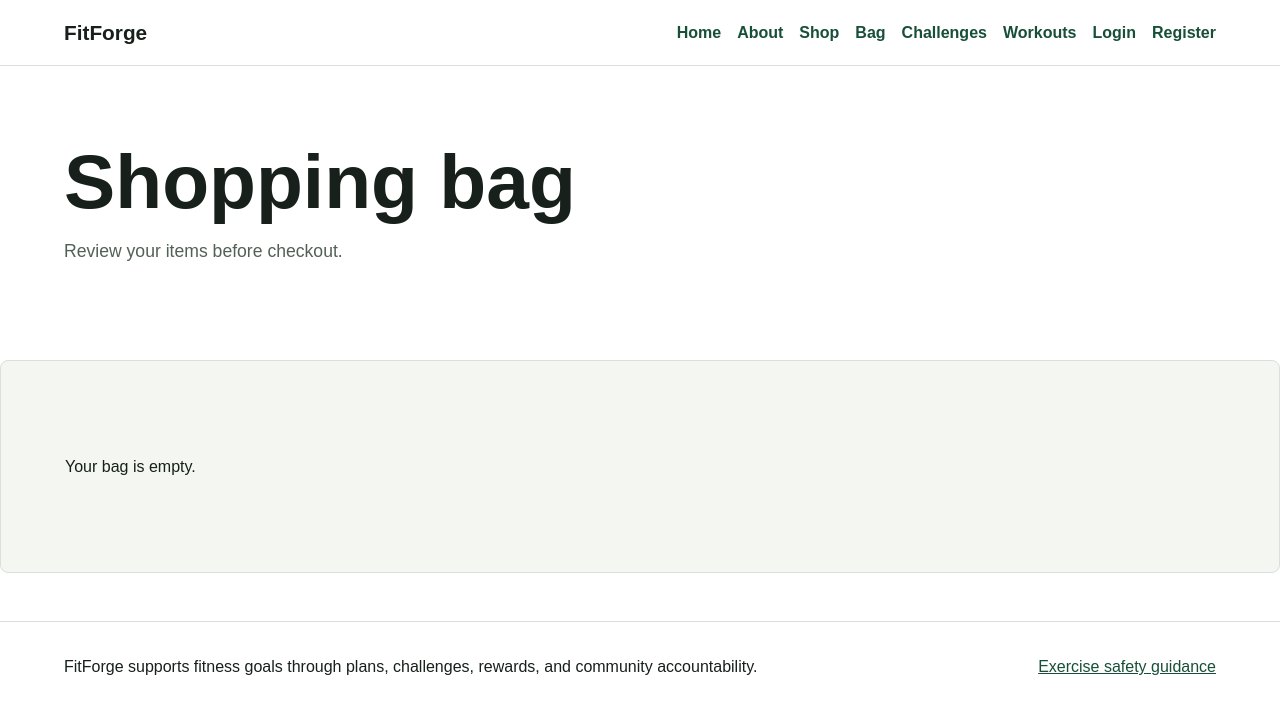
After one commit to OviO17/fitforge, a Django app: page /shop/bag/ in a window 1280 px wide. The commit adds this page. Shown: the top 714 px of the page. Run offline with Django 5.2, Linux system fonts and the light colour scheme.

Commit message:
Add catalogue bag and checkout flow

```diff
--- /dev/null
+++ b/catalog/urls.py
@@ -0,0 +1,11 @@
+from django.urls import path
+
+from . import views
+
+urlpatterns = [
+    path('', views.product_list, name='product_list'),
+    path('bag/', views.view_bag, name='view_bag'),
+    path('bag/add/<int:product_id>/', views.add_to_bag, name='add_to_bag'),
+    path('bag/remove/<int:product_id>/', views.remove_from_bag, name='remove_from_bag'),
+    path('<slug:slug>/', views.product_detail, name='product_detail'),
+]
--- a/catalog/views.py
+++ b/catalog/views.py
@@ -1,3 +1,82 @@
-from django.shortcuts import render
+from django.contrib import messages
+from django.shortcuts import get_object_or_404, redirect, render
 
-# Create your views here.
+from .models import Product
+
+
+def product_list(request):
+    product_type = request.GET.get('type', '')
+    products = Product.objects.filter(is_active=True)
+    if product_type:
+        products = products.filter(product_type=product_type)
+
+    return render(
+        request,
+        'catalog/product_list.html',
+        {
+            'products': products,
+            'product_type': product_type,
+            'page_title': 'FitForge Shop',
+            'meta_description': 'Shop FitForge workout plans, nutrition plans, and fitness merchandise.',
+        },
+    )
+
+
+def product_detail(request, slug):
+    product = get_object_or_404(Product, slug=slug, is_active=True)
+    return render(
+        request,
+        'catalog/product_detail.html',
+        {
+            'product': product,
+            'page_title': product.name,
+            'meta_description': product.description[:150],
+        },
+    )
+
+
+def add_to_bag(request, product_id):
+    product = get_object_or_404(Product, id=product_id, is_active=True)
+    quantity = max(1, int(request.POST.get('quantity', 1)))
+    bag = request.session.get('bag', {})
+    bag[str(product_id)] = bag.get(str(product_id), 0) + quantity
+    request.session['bag'] = bag
+    messages.success(request, f'{product.name} added to your bag.')
+    return redirect('product_detail', slug=product.slug)
+
+
+def view_bag(request):
+    bag_items, total = get_bag_items(request)
+    return render(
+        request,
+        'catalog/bag.html',
+        {
+            'bag_items': bag_items,
+            'total': total,
+            'page_title': 'Shopping Bag',
+            'meta_description': 'Review your FitForge shopping bag before checkout.',
+        },
+    )
+
+
+def remove_from_bag(request, product_id):
+    bag = request.session.get('bag', {})
+    product = get_object_or_404(Product, id=product_id)
+    bag.pop(str(product_id), None)
+    request.session['bag'] = bag
+    messages.info(request, f'{product.name} removed from your bag.')
+    return redirect('view_bag')
+
+
+def get_bag_items(request):
+    bag = request.session.get('bag', {})
+    bag_items = []
+    total = 0
+
+    for product_id, quantity in bag.items():
+        product = get_object_or_404(Product, id=product_id, is_active=True)
+        line_total = product.price * quantity
+        total += line_total
+        bag_items.append({'product': product, 'quantity': quantity, 'line_total': line_total})
+
+    return bag_items, total
--- a/fitforge/urls.py
+++ b/fitforge/urls.py
@@ -28,6 +28,8 @@ urlpatterns = [
     path('accounts/logout/', auth_views.LogoutView.as_view(), name='logout'),
     path('challenges/', include('challenges.urls')),
     path('workouts/', include('workouts.urls')),
+    path('shop/', include('catalog.urls')),
+    path('checkout/', include('orders.urls')),
 ]
 
 handler404 = 'core.views.custom_404'
--- /dev/null
+++ b/orders/urls.py
@@ -0,0 +1,8 @@
+from django.urls import path
+
+from . import views
+
+urlpatterns = [
+    path('', views.checkout, name='checkout'),
+    path('success/<int:order_id>/', views.checkout_success, name='checkout_success'),
+]
--- a/static/css/styles.css
+++ b/static/css/styles.css
@@ -186,6 +186,15 @@ nav a,
     font-weight: 800;
 }
 
+.row-item {
+    display: flex;
+    align-items: center;
+    justify-content: space-between;
+    gap: 1rem;
+    padding: 1rem 0;
+    border-bottom: 1px solid var(--line);
+}
+
 @media (max-width: 700px) {
     .site-header,
     .site-footer {
--- a/templates/base.html
+++ b/templates/base.html
@@ -14,6 +14,8 @@
         <nav aria-label="Main navigation">
             <a href="{% url 'home' %}">Home</a>
             <a href="{% url 'about' %}">About</a>
+            <a href="{% url 'product_list' %}">Shop</a>
+            <a href="{% url 'view_bag' %}">Bag</a>
             <a href="{% url 'challenge_list' %}">Challenges</a>
             <a href="{% url 'workout_list' %}">Workouts</a>
             {% if user.is_authenticated %}
--- /dev/null
+++ b/templates/catalog/bag.html
@@ -0,0 +1,30 @@
+{% extends "base.html" %}
+
+{% block content %}
+<section class="page-header">
+    <h1>Shopping bag</h1>
+    <p>Review your items before checkout.</p>
+</section>
+
+<section class="content-band">
+    {% for item in bag_items %}
+        <div class="row-item">
+            <div>
+                <h2>{{ item.product.name }}</h2>
+                <p>Quantity: {{ item.quantity }} · £{{ item.line_total }}</p>
+            </div>
+            <form method="post" action="{% url 'remove_from_bag' item.product.id %}">
+                {% csrf_token %}
+                <button type="submit">Remove</button>
+            </form>
+        </div>
+    {% empty %}
+        <p>Your bag is empty.</p>
+    {% endfor %}
+
+    {% if bag_items %}
+        <h2>Total: £{{ total }}</h2>
+        <a class="button" href="{% url 'checkout' %}">Checkout</a>
+    {% endif %}
+</section>
+{% endblock %}
```
Also changed, not shown: orders/forms.py (added, +17 -0 lines), orders/views.py (+85 -2 lines), templates/catalog/product_detail.html (added, +23 -0 lines), templates/catalog/product_list.html (added, +25 -0 lines), templates/orders/checkout.html (added, +13 -0 lines), templates/orders/success.html (added, +9 -0 lines).
